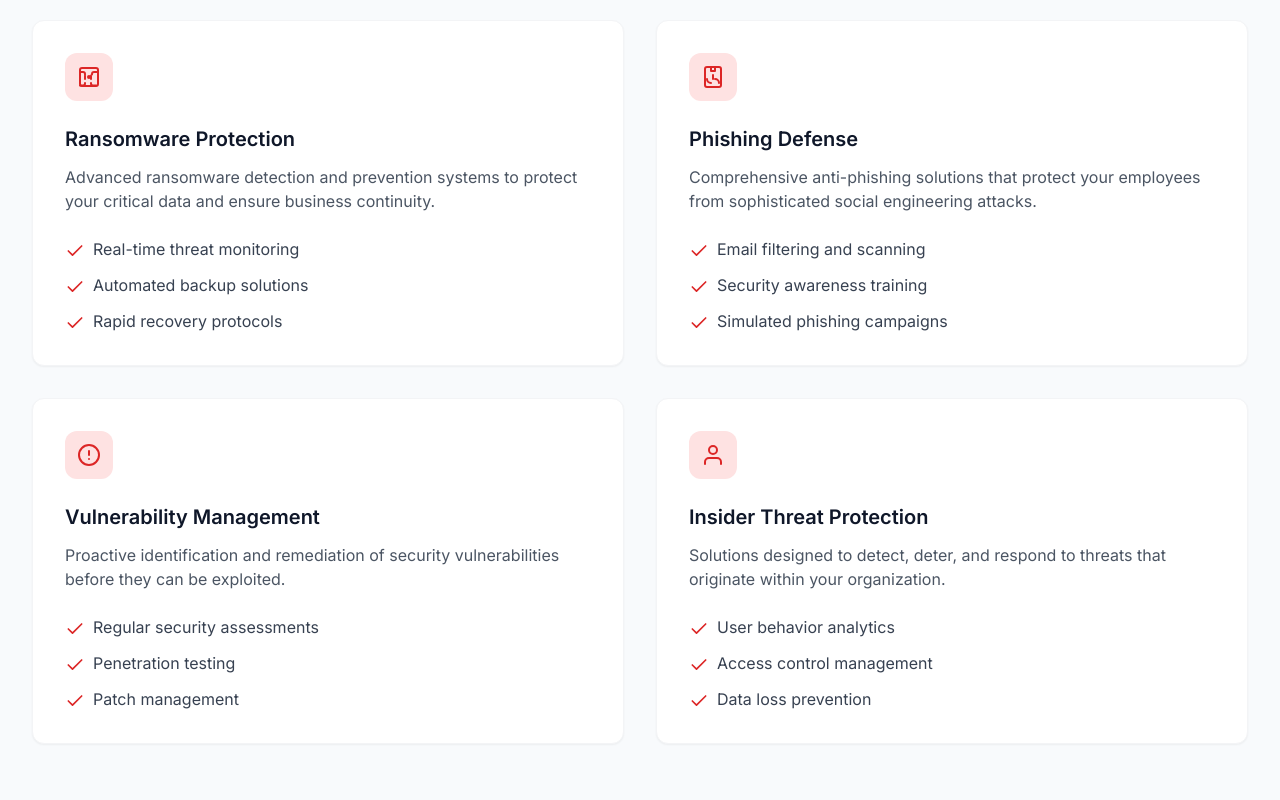
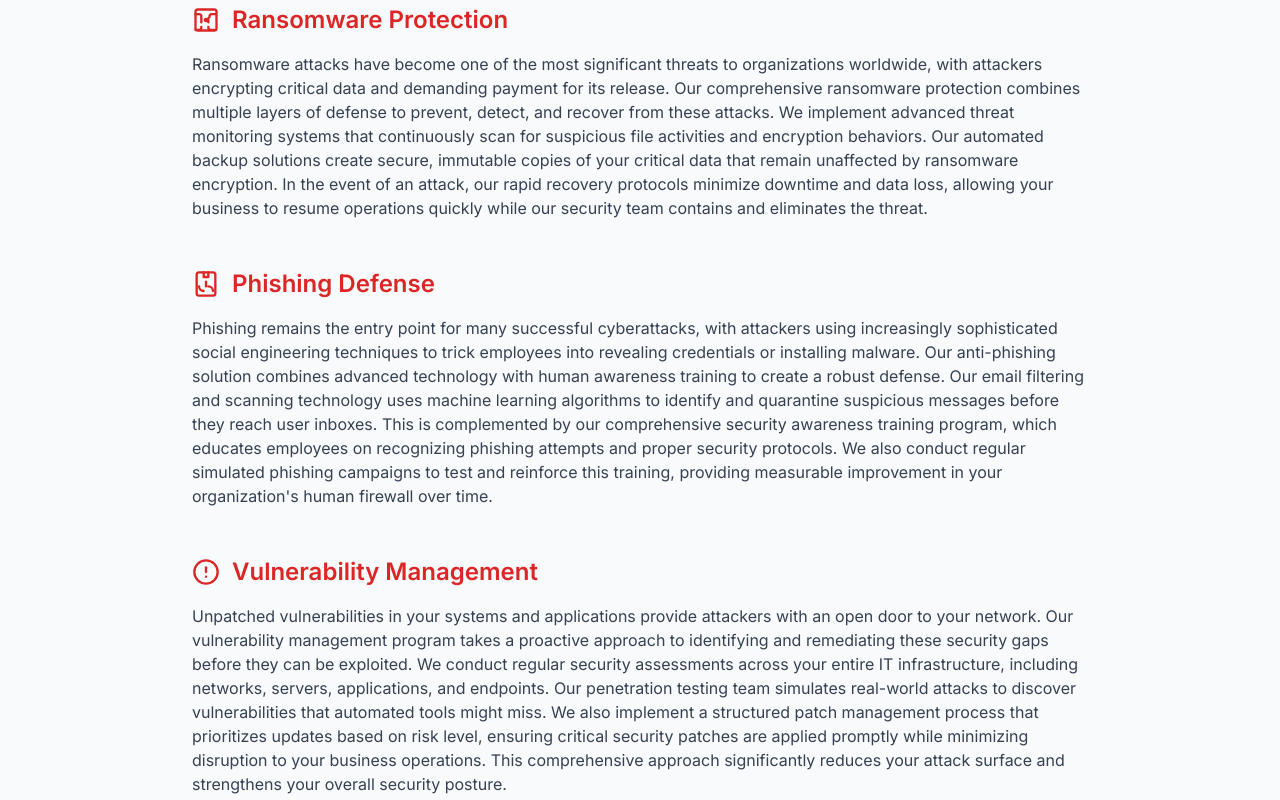
Before and after one commit to develope577/modernwave-website, a React (Vite) app: page /business/cybersecurity in a window 1280 px wide. Shown: the part 860-1660 px from the top of the page. Built offline with nearby package versions, Linux system fonts and the light colour scheme.

Commit message:
Refactor: Update cybersecurity section
Update the "Protecting Against Modern Threats" section in the Cybersecurity page to use paragraph info type instead of cards for the phishing defense section.

```diff
--- a/src/pages/CyberSecurity.tsx
+++ b/src/pages/CyberSecurity.tsx
@@ -61,10 +61,10 @@ const CyberSecurity = () => {
           </div>
         </section>
 
-        {/* Security Threats Section */}
+        {/* Security Threats Section - Modified to paragraph format */}
         <section className="py-20">
           <div className="max-w-7xl mx-auto px-4 sm:px-6 lg:px-8">
-            <div className="text-center mb-16">
+            <div className="text-center mb-12">
               <h2 className="text-3xl md:text-4xl font-bold font-display">
                 Protecting Against Modern Threats
               </h2>
@@ -73,101 +73,67 @@ const CyberSecurity = () => {
               </p>
             </div>
 
-            <div className="grid grid-cols-1 md:grid-cols-2 gap-8">
-              <div className="bg-white rounded-xl shadow-sm border border-gray-100 p-8 hover:shadow-md hover:scale-[1.01] transition-all">
-                <div className="w-12 h-12 flex items-center justify-center rounded-lg bg-red-100 text-red-600 mb-6">
-                  <svg xmlns="http://www.w3.org/2000/svg" width="24" height="24" viewBox="0 0 24 24" fill="none" stroke="currentColor" strokeWidth="2" strokeLinecap="round" strokeLinejoin="round"><path d="M20 7h-3a2 2 0 0 0-2 2v.5"/><path d="M14 10.5V14"/><path d="M14 18v.5a2 2 0 0 0 2 2h3"/><path d="M3 7h3a2 2 0 0 1 2 2v.5"/><path d="M8 10.5V14"/><path d="M8 18v.5a2 2 0 0 1-2 2H3"/><rect width="18" height="18" x="3" y="3" rx="2"/><circle cx="12" cy="12" r="1"/></svg>
-                </div>
-                <h3 className="text-xl font-semibold mb-3">Ransomware Protection</h3>
-                <p className="text-gray-600 mb-6">
-                  Advanced ransomware detection and prevention systems to protect your critical data and ensure business continuity.
+            <div className="prose prose-lg max-w-4xl mx-auto">
+              <div className="mb-12">
+                <h3 className="text-2xl font-semibold mb-4 flex items-center text-red-600">
+                  <svg xmlns="http://www.w3.org/2000/svg" className="mr-3" width="28" height="28" viewBox="0 0 24 24" fill="none" stroke="currentColor" strokeWidth="2" strokeLinecap="round" strokeLinejoin="round">
+                    <path d="M20 7h-3a2 2 0 0 0-2 2v.5"/>
+                    <path d="M14 10.5V14"/>
+                    <path d="M14 18v.5a2 2 0 0 0 2 2h3"/>
+                    <path d="M3 7h3a2 2 0 0 1 2 2v.5"/>
+                    <path d="M8 10.5V14"/>
+                    <path d="M8 18v.5a2 2 0 0 1-2 2H3"/>
+                    <rect width="18" height="18" x="3" y="3" rx="2"/>
+                    <circle cx="12" cy="12" r="1"/>
+                  </svg>
+                  Ransomware Protection
+                </h3>
+                <p className="text-gray-700">
+                  Ransomware attacks have become one of the most significant threats to organizations worldwide, with attackers encrypting critical data and demanding payment for its release. Our comprehensive ransomware protection combines multiple layers of defense to prevent, detect, and recover from these attacks. We implement advanced threat monitoring systems that continuously scan for suspicious file activities and encryption behaviors. Our automated backup solutions create secure, immutable copies of your critical data that remain unaffected by ransomware encryption. In the event of an attack, our rapid recovery protocols minimize downtime and data loss, allowing your business to resume operations quickly while our security team contains and eliminates the threat.
                 </p>
-                <ul className="space-y-3">
-                  <li className="flex items-start gap-2">
-                    <svg xmlns="http://www.w3.org/2000/svg" width="20" height="20" viewBox="0 0 24 24" fill="none" stroke="currentColor" strokeWidth="2" strokeLinecap="round" strokeLinejoin="round" className="text-red-600 mt-1"><polyline points="20 6 9 17 4 12"></polyline></svg>
-                    <span className="text-gray-700">Real-time threat monitoring</span>
-                  </li>
-                  <li className="flex items-start gap-2">
-                    <svg xmlns="http://www.w3.org/2000/svg" width="20" height="20" viewBox="0 0 24 24" fill="none" stroke="currentColor" strokeWidth="2" strokeLinecap="round" strokeLinejoin="round" className="text-red-600 mt-1"><polyline points="20 6 9 17 4 12"></polyline></svg>
-                    <span className="text-gray-700">Automated backup solutions</span>
-                  </li>
-                  <li className="flex items-start gap-2">
-                    <svg xmlns="http://www.w3.org/2000/svg" width="20" height="20" viewBox="0 0 24 24" fill="none" stroke="currentColor" strokeWidth="2" strokeLinecap="round" strokeLinejoin="round" className="text-red-600 mt-1"><polyline points="20 6 9 17 4 12"></polyline></svg>
-                    <span className="text-gray-700">Rapid recovery protocols</span>
-                  </li>
-                </ul>
               </div>
 
-              <div className="bg-white rounded-xl shadow-sm border border-gray-100 p-8 hover:shadow-md hover:scale-[1.01] transition-all">
-                <div className="w-12 h-12 flex items-center justify-center rounded-lg bg-red-100 text-red-600 mb-6">
-                  <svg xmlns="http://www.w3.org/2000/svg" width="24" height="24" viewBox="0 0 24 24" fill="none" stroke="currentColor" strokeWidth="2" strokeLinecap="round" strokeLinejoin="round"><rect width="16" height="20" x="4" y="2" rx="2"/><path d="M10 2v4h4V2"/><path d="M18 18a4 4 0 0 0-4-4"/><path d="M10 18a4 4 0 0 1-4-4"/><line x1="12" x2="12" y1="10" y2="14"/></svg>
-                </div>
-                <h3 className="text-xl font-semibold mb-3">Phishing Defense</h3>
-                <p className="text-gray-600 mb-6">
-                  Comprehensive anti-phishing solutions that protect your employees from sophisticated social engineering attacks.
+              <div className="mb-12">
+                <h3 className="text-2xl font-semibold mb-4 flex items-center text-red-600">
+                  <svg xmlns="http://www.w3.org/2000/svg" className="mr-3" width="28" height="28" viewBox="0 0 24 24" fill="none" stroke="currentColor" strokeWidth="2" strokeLinecap="round" strokeLinejoin="round">
+                    <rect width="16" height="20" x="4" y="2" rx="2"/>
+                    <path d="M10 2v4h4V2"/>
+                    <path d="M18 18a4 4 0 0 0-4-4"/>
+                    <path d="M10 18a4 4 0 0 1-4-4"/>
+                    <line x1="12" x2="12" y1="10" y2="14"/>
+                  </svg>
+                  Phishing Defense
+                </h3>
+                <p className="text-gray-700">
+                  Phishing remains the entry point for many successful cyberattacks, with attackers using increasingly sophisticated social engineering techniques to trick employees into revealing credentials or installing malware. Our anti-phishing solution combines advanced technology with human awareness training to create a robust defense. Our email filtering and scanning technology uses machine learning algorithms to identify and quarantine suspicious messages before they reach user inboxes. This is complemented by our comprehensive security awareness training program, which educates employees on recognizing phishing attempts and proper security protocols. We also conduct regular simulated phishing campaigns to test and reinforce this training, providing measurable improvement in your organization's human firewall over time.
                 </p>
-                <ul className="space-y-3">
-                  <li className="flex items-start gap-2">
-                    <svg xmlns="http://www.w3.org/2000/svg" width="20" height="20" viewBox="0 0 24 24" fill="none" stroke="currentColor" strokeWidth="2" strokeLinecap="round" strokeLinejoin="round" className="text-red-600 mt-1"><polyline points="20 6 9 17 4 12"></polyline></svg>
-                    <span className="text-gray-700">Email filtering and scanning</span>
-                  </li>
-                  <li className="flex items-start gap-2">
-                    <svg xmlns="http://www.w3.org/2000/svg" width="20" height="20" viewBox="0 0 24 24" fill="none" stroke="currentColor" strokeWidth="2" strokeLinecap="round" strokeLinejoin="round" className="text-red-600 mt-1"><polyline points="20 6 9 17 4 12"></polyline></svg>
-                    <span className="text-gray-700">Security awareness training</span>
-                  </li>
-                  <li className="flex items-start gap-2">
-                    <svg xmlns="http://www.w3.org/2000/svg" width="20" height="20" viewBox="0 0 24 24" fill="none" stroke="currentColor" strokeWidth="2" strokeLinecap="round" strokeLinejoin="round" className="text-red-600 mt-1"><polyline points="20 6 9 17 4 12"></polyline></svg>
-                    <span className="text-gray-700">Simulated phishing campaigns</span>
-                  </li>
-                </ul>
               </div>
 
-              <div className="bg-white rounded-xl shadow-sm border border-gray-100 p-8 hover:shadow-md hover:scale-[1.01] transition-all">
-                <div className="w-12 h-12 flex items-center justify-center rounded-lg bg-red-100 text-red-600 mb-6">
-                  <svg xmlns="http://www.w3.org/2000/svg" width="24" height="24" viewBox="0 0 24 24" fill="none" stroke="currentColor" strokeWidth="2" strokeLinecap="round" strokeLinejoin="round"><circle cx="12" cy="12" r="10"/><line x1="12" x2="12" y1="8" y2="12"/><line x1="12" x2="12.01" y1="16" y2="16"/></svg>
-                </div>
-                <h3 className="text-xl font-semibold mb-3">Vulnerability Management</h3>
-                <p className="text-gray-600 mb-6">
-                  Proactive identification and remediation of security vulnerabilities before they can be exploited.
+              <div className="mb-12">
+                <h3 className="text-2xl font-semibold mb-4 flex items-center text-red-600">
+                  <svg xmlns="http://www.w3.org/2000/svg" className="mr-3" width="28" height="28" viewBox="0 0 24 24" fill="none" stroke="currentColor" strokeWidth="2" strokeLinecap="round" strokeLinejoin="round">
+                    <circle cx="12" cy="12" r="10"/>
+                    <line x1="12" x2="12" y1="8" y2="12"/>
+                    <line x1="12" x2="12.01" y1="16" y2="16"/>
+                  </svg>
+                  Vulnerability Management
+                </h3>
+                <p className="text-gray-700">
+                  Unpatched vulnerabilities in your systems and applications provide attackers with an open door to your network. Our vulnerability management program takes a proactive approach to identifying and remediating these security gaps before they can be exploited. We conduct regular security assessments across your entire IT infrastructure, including networks, servers, applications, and endpoints. Our penetration testing team simulates real-world attacks to discover vulnerabilities that automated tools might miss. We also implement a structured patch management process that prioritizes updates based on risk level, ensuring critical security patches are applied promptly while minimizing disruption to your business operations. This comprehensive approach significantly reduces your attack surface and strengthens your overall security posture.
                 </p>
-                <ul className="space-y-3">
-                  <li className="flex items-start gap-2">
-                    <svg xmlns="http://www.w3.org/2000/svg" width="20" height="20" viewBox="0 0 24 24" fill="none" stroke="currentColor" strokeWidth="2" strokeLinecap="round" strokeLinejoin="round" className="text-red-600 mt-1"><polyline points="20 6 9 17 4 12"></polyline></svg>
-                    <span className="text-gray-700">Regular security assessments</span>
-                  </li>
-                  <li className="flex items-start gap-2">
-                    <svg xmlns="http://www.w3.org/2000/svg" width="20" height="20" viewBox="0 0 24 24" fill="none" stroke="currentColor" strokeWidth="2" strokeLinecap="round" strokeLinejoin="round" className="text-red-600 mt-1"><polyline points="20 6 9 17 4 12"></polyline></svg>
-                    <span className="text-gray-700">Penetration testing</span>
-                  </li>
-                  <li className="flex items-start gap-2">
-                    <svg xmlns="http://www.w3.org/2000/svg" width="20" height="20" viewBox="0 0 24 24" fill="none" stroke="currentColor" strokeWidth="2" strokeLinecap="round" strokeLinejoin="round" className="text-red-600 mt-1"><polyline points="20 6 9 17 4 12"></polyline></svg>
-                    <span className="text-gray-700">Patch management</span>
-                  </li>
-                </ul>
               </div>
 
-              <div className="bg-white rounded-xl shadow-sm border border-gray-100 p-8 hover:shadow-md hover:scale-[1.01] transition-all">
-                <div className="w-12 h-12 flex items-center justify-center rounded-lg bg-red-100 text-red-600 mb-6">
-                  <svg xmlns="http://www.w3.org/2000/svg" width="24" height="24" viewBox="0 0 24 24" fill="none" stroke="currentColor" strokeWidth="2" strokeLinecap="round" strokeLinejoin="round"><path d="M20 21v-2a4 4 0 0 0-4-4H8a4 4 0 0 0-4 4v2"/><circle cx="12" cy="7" r="4"/></svg>
-                </div>
-                <h3 className="text-xl font-semibold mb-3">Insider Threat Protection</h3>
-                <p className="text-gray-600 mb-6">
-                  Solutions designed to detect, deter, and respond to threats that originate within your organization.
+              <div className="mb-12">
+                <h3 className="text-2xl font-semibold mb-4 flex items-center text-red-600">
+                  <svg xmlns="http://www.w3.org/2000/svg" className="mr-3" width="28" height="28" viewBox="0 0 24 24" fill="none" stroke="currentColor" strokeWidth="2" strokeLinecap="round" strokeLinejoin="round">
+                    <path d="M20 21v-2a4 4 0 0 0-4-4H8a4 4 0 0 0-4 4v2"/>
+                    <circle cx="12" cy="7" r="4"/>
+                  </svg>
+                  Insider Threat Protection
+                </h3>
+                <p className="text-gray-700">
+                  Some of the most damaging security incidents originate from within organizations, whether through malicious actions or inadvertent mistakes. Our insider threat protection program helps identify, deter, and respond to these internal risks. We deploy user behavior analytics that establish normal patterns of activity for each user and alert security teams when anomalous behaviors are detected. Our access control management solutions implement the principle of least privilege, ensuring employees only have access to the resources necessary for their roles. Additionally, our data loss prevention tools monitor and control the movement of sensitive information across your network, preventing unauthorized exfiltration of critical data. Together, these technologies create a comprehensive framework for mitigating the risks posed by insider threats while respecting employee privacy.
                 </p>
-                <ul className="space-y-3">
-                  <li className="flex items-start gap-2">
-                    <svg xmlns="http://www.w3.org/2000/svg" width="20" height="20" viewBox="0 0 24 24" fill="none" stroke="currentColor" strokeWidth="2" strokeLinecap="round" strokeLinejoin="round" className="text-red-600 mt-1"><polyline points="20 6 9 17 4 12"></polyline></svg>
-                    <span className="text-gray-700">User behavior analytics</span>
-                  </li>
-                  <li className="flex items-start gap-2">
-                    <svg xmlns="http://www.w3.org/2000/svg" width="20" height="20" viewBox="0 0 24 24" fill="none" stroke="currentColor" strokeWidth="2" strokeLinecap="round" strokeLinejoin="round" className="text-red-600 mt-1"><polyline points="20 6 9 17 4 12"></polyline></svg>
-                    <span className="text-gray-700">Access control management</span>
-                  </li>
-                  <li className="flex items-start gap-2">
-                    <svg xmlns="http://www.w3.org/2000/svg" width="20" height="20" viewBox="0 0 24 24" fill="none" stroke="currentColor" strokeWidth="2" strokeLinecap="round" strokeLinejoin="round" className="text-red-600 mt-1"><polyline points="20 6 9 17 4 12"></polyline></svg>
-                    <span className="text-gray-700">Data loss prevention</span>
-                  </li>
-                </ul>
               </div>
             </div>
           </div>
```
